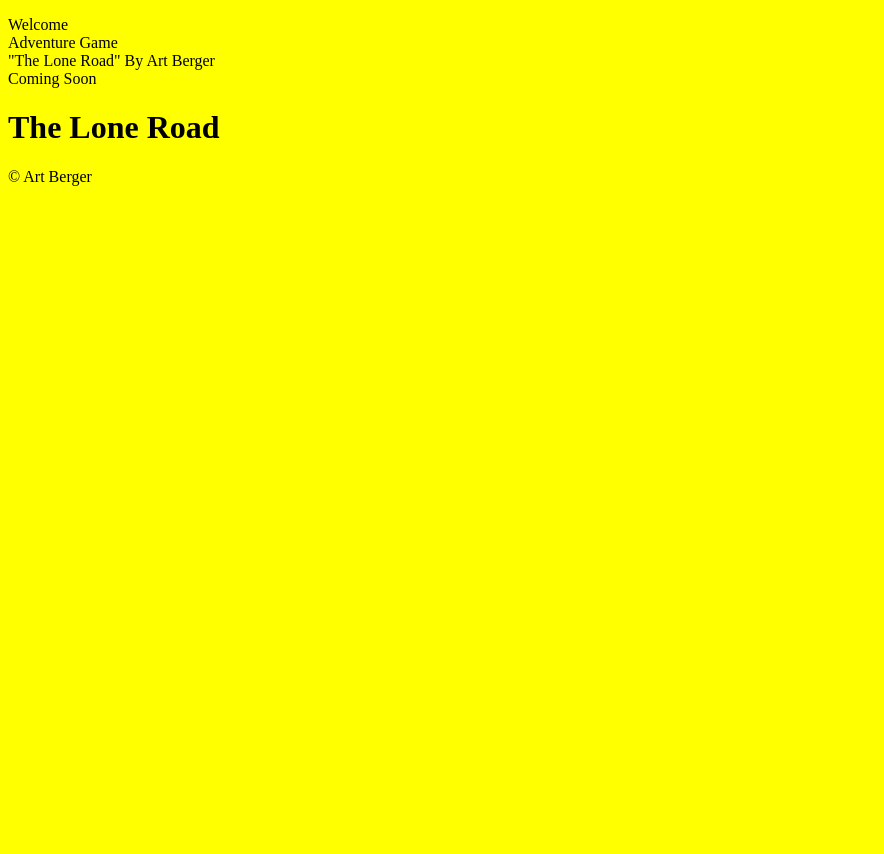
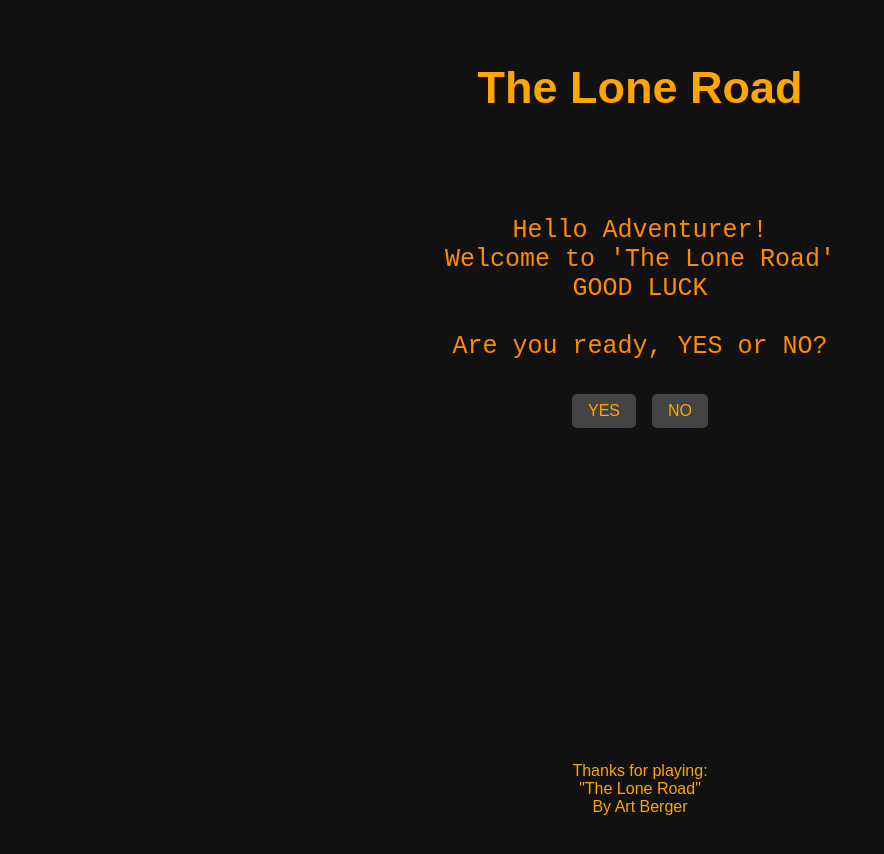
Before and after one commit to ArtBerger88/artberger88.github.io, a plain HTML site: page adventure/index.html in a window 1280 px wide. Shown: the whole page, without its empty margins (0-884 px from the left). Before the commit the page ends 800 px from the top, so only its background shows below. Drawn offline with Linux system fonts and the light colour scheme.

Commit message:
-Added branches to JS file for game choices -added reset button after win lose condition -added CSS for title, game Text, buttons, and footer

```diff
--- a/adventure/index.css
+++ b/adventure/index.css
@@ -1,3 +1,59 @@
+#title {
+    font-size: 45px;
+    padding-bottom: 15px;
+    color: Orange;
+    text-align:center;
+}
+
 body {
-    background-color: yellow;
+    font-family: Arial, sans-serif;
+    padding: 2em;
+    background: #111;
+    color: #eee;
+    height: 100%;
+    margin: 0;
+    text-align:center;
 }
+
+.page-container {
+  display: flex;
+  flex-direction: column;
+  min-height: 100vh;
+}
+
+main {
+  flex: 1;
+  padding: 2em;
+}
+
+#question {
+    font-size: 25px;
+    color:darkorange;
+}
+
+button {
+    margin: 0.5em;
+    padding: 0.5em 1em;
+    font-size: 1em;
+    background: #444;
+    color: orange;
+    border: none;
+    cursor: pointer;
+    border-radius: 5px;
+}
+
+
+button:hover {
+    background: #666;
+    color: white;
+}
+
+pre {
+    white-space: pre-wrap;
+}
+
+footer {
+    color:orange;
+    text-align: center;
+    padding: 1em;
+}
--- a/adventure/index.html
+++ b/adventure/index.html
@@ -7,11 +7,15 @@
     <title>The Lone Road</title>
 </head>
 <body>
-    <p>Welcome<br> Adventure Game <br> "The Lone Road" By Art Berger <br>Coming Soon</p>
-    <h1>The Lone Road</h1>
+    <div class="page-container">
+        <h1 id="title">The Lone Road</h1>
+        <main>
+            <pre id="question"></pre>
+            <div id="buttons"></div>
+        </main>
+        <footer>Thanks for playing:<br>"The Lone Road"<br>By Art Berger</footer>
+    </div>
     <script src="index.js"></script>
 </body>
-<footer>
-    &copy; Art Berger
-</footer>
+
 </html>
--- a/adventure/index.js
+++ b/adventure/index.js
@@ -0,0 +1,346 @@
+const game = {
+  start: {
+    text: "Hello Adventurer!\nWelcome to 'The Lone Road'\nGOOD LUCK\n\nAre you ready, YES or NO?",
+    options: ["YES", "NO"],
+    next: { yes: "split", no: "notReady" }
+  },
+  notReady: {
+    text: "You will never be truly ready.",
+    options: []
+  },
+  split: {
+    text: "You are walking down a road and come to a 4 way split. Do you go STRAIGHT, LEFT, RIGHT or BACK?",
+    options: ["STRAIGHT", "LEFT", "RIGHT", "BACK"],
+    next: {
+      left: "leftThicket",
+      right: "rightSplit",
+      straight: "cottage",
+      back: "backReturn"
+    }
+  },
+
+  // LEFT branch
+  leftThicket: {
+    text: "You come to a thicket of bushes. Go AROUND or THRU?",
+    options: ["AROUND", "THRU"],
+    next: { around: "leftBeach", thru: "mosquitoLoss" }
+  },
+  mosquitoLoss: {
+    text: "You got stuck in the thicket and eaten by mosquitoes!!!! YOU LOSE",
+    options: []
+  },
+  leftBeach: {
+    text: "You come to a sandy beach. WALK the beach or SWIM the waters?",
+    options: ["WALK", "SWIM"],
+    next: { walk: "leftPathChoice", swim: "swimLoss" }
+  },
+  swimLoss: {
+    text: "You attempted to brave the waters, to no avail!!!! YOU LOSE",
+    options: []
+  },
+  leftPathChoice: {
+    text: "You walked for a while until you see a path. Do you walk the PATH or follow the BEACH?",
+    options: ["PATH", "BEACH"],
+    next: { path: "win", beach: "beachLoss" }
+  },
+  beachLoss: {
+    text: "You continue down the beach for days until you can no longer walk!!!! YOU LOSE",
+    options: []
+  },
+
+  // RIGHT branch
+  rightSplit: {
+    text: "You walk for awhile coming to another split in the road. Do you go LEFT or RIGHT?",
+    options: ["LEFT", "RIGHT"],
+    next: { right: "snakeLoss", left: "rightSound" }
+  },
+  snakeLoss: {
+    text: "A GIANT snake eats you!!!! YOU LOSE",
+    options: []
+  },
+  rightSound: {
+    text: "You hear a sound. Investigate YES or NO?",
+    options: ["YES", "NO"],
+    next: { yes: "dragonLoss", no: "clearingChoice" }
+  },
+  dragonLoss: {
+    text: "You see a DRAGON sitting on gold. He turns you to ash!!!! YOU LOSE",
+    options: []
+  },
+  clearingChoice: {
+    text: "You see a clearing. Head TOWARDS or AWAY?",
+    options: ["TOWARDS", "AWAY"],
+    next: { away: "forestLoss", towards: "beachChoice" }
+  },
+  forestLoss: {
+    text: "The forest darkens and you lose your way!!!! YOU LOSE",
+    options: []
+  },
+  beachChoice: {
+    text: "You reach a beach. Follow the PATH or BEACH?",
+    options: ["PATH", "BEACH"],
+    next: { path: "win", beach: "beachLoss" }
+  },
+
+  // STRAIGHT branch
+  cottage: {
+    text: "You arrive at a cottage. Go in YES or NO?",
+    options: ["YES", "NO"],
+    next: { yes: "cottageStay", no: "dazedLoss" }
+  },
+  dazedLoss: {
+    text: "You walk for days and become dazed!!!! YOU LOSE",
+    options: []
+  },
+  cottageStay: {
+    text: "Scavenge food and water. STAY or GO?",
+    options: ["STAY", "GO"],
+    next: { stay: "bearLoss", go: "trailChoice" }
+  },
+  bearLoss: {
+    text: "A bear ravages the cottage and tears you to shreds!!!! YOU LOSE",
+    options: []
+  },
+  trailChoice: {
+    text: "You see a trail behind the cottage. ROAD or TRAIL?",
+    options: ["ROAD", "TRAIL"],
+    next: { road: "drifterEnd", trail: "hillChoice" }
+  },
+  drifterEnd: {
+    text: "You become a wandering drifter. You don't lose, but you don't win either.",
+    options: []
+  },
+  hillChoice: {
+    text: "You arrive at a hill. Go AROUND or CLIMB?",
+    options: ["AROUND", "CLIMB"],
+    next: { climb: "ankleLoss", around: "riverChoice" }
+  },
+  ankleLoss: {
+    text: "You fall and break your ankle!!!! YOU LOSE",
+    options: []
+  },
+  riverChoice: {
+    text: "You reach a river. CROSS or FOLLOW?",
+    options: ["CROSS", "FOLLOW"],
+    next: { cross: "currentLoss", follow: "riverBeach" }
+  },
+  currentLoss: {
+    text: "Swept away by the current!!!! YOU LOSE",
+    options: []
+  },
+  riverBeach: {
+    text: "You reach a beach. SWIM or WALK?",
+    options: ["SWIM", "WALK"],
+    next: { swim: "sharkLoss", walk: "pathTiming" }
+  },
+  sharkLoss: {
+    text: "A shark eats you!!!! YOU LOSE",
+    options: []
+  },
+  pathTiming: {
+    text: "You see a path. Go NOW or LATER?",
+    options: ["NOW", "LATER"],
+    next: { now: "win", later: "win" }
+  },
+
+  // BACK branch
+  backReturn: {
+    text: "You go back the way you came. BACK or NO?",
+    options: ["BACK", "NO"],
+    next: { back: "loopyLoss", no: "backSplit" }
+  },
+  loopyLoss: {
+    text: "You're stuck in a loopy loop!!!! YOU LOSE",
+    options: []
+  },
+  backSplit: {
+    text: "You see a promising road. Go LEFT or RIGHT?",
+    options: ["LEFT", "RIGHT"],
+    next: { left: "kirbyLoss", right: "streamChoice" }
+  },
+  kirbyLoss: {
+    text: "Kirby sucks you up!!!! YOU LOSE",
+    options: []
+  },
+  streamChoice: {
+    text: "You come to a stream. SWIM or FOLLOW?",
+    options: ["SWIM", "FOLLOW"],
+    next: { swim: "piranhaLoss", follow: "streamFollow" }
+  },
+  piranhaLoss: {
+    text: "Eaten by piranhas!!!! YOU LOSE",
+    options: []
+  },
+  streamFollow: {
+    text: "STRAY away or FOLLOW the stream?",
+    options: ["STRAY", "FOLLOW"],
+    next: { stray: "cowLoss", follow: "campChoice" }
+  },
+  cowLoss: {
+    text: "You find cows, not riches!!!! YOU LOSE",
+    options: []
+  },
+  campChoice: {
+    text: "Make CAMP or NOT?",
+    options: ["CAMP", "NOT"],
+    next: { not: "wolfLoss", camp: "morningChoice" }
+  },
+  wolfLoss: {
+    text: "Wolves swarm you!!!! YOU LOSE",
+    options: []
+  },
+  morningChoice: {
+    text: "FOLLOW the stream or NOT?",
+    options: ["FOLLOW", "NOT"],
+    next: { not: "bullLoss", follow: "finalBeach" }
+  },
+  bullLoss: {
+    text: "Charged by bulls!!!! YOU LOSE",
+    options: []
+  },
+  finalBeach: {
+    text: "You see a BEACH and a PATH. Which way?",
+    options: ["BEACH", "PATH"],
+    next: { beach: "saltyLoss", path: "win" }
+  },
+  saltyLoss: {
+    text: "You never reach the treasure!!!! YOU LOSE",
+    options: []
+  },
+
+  // SECRET branch
+  secretHatch: {
+    text: "You found a secret hatch. LOOK, PRY, or SMACK the lock?",
+    options: ["LOOK", "PRY", "SMACK"],
+    next: { look: "lookAround", pry: "pryLoop", smack: "smackChoice" }
+  },
+  lookAround: {
+    text: "You see a MAT, a ROCK, and a HOLE.",
+    options: ["MAT", "ROCK", "HOLE"],
+    next: { mat: "matChoice", rock: "rockChoice", hole: "armLoss" }
+  },
+    matChoice: {
+    text: "You look under the mat and find a key that unlocks the hatch. Do you go THRU or WAIT?",
+    options: ["THRU", "WAIT"],
+    next: {
+      thru: "jawasWin",
+      wait: "waitLoss"
+    }
+  },
+  jawasWin: {
+    text: "You go thru the secret hatch finding jawas that trade you a few good droids for the right amount of credits!!!! YOU WIN",
+    options: []
+  },
+  waitLoss: {
+    text: "You wait and go nowhere, it seems you are still where you started!!!! YOU LOSE",
+    options: []
+  },
+  rockChoice: {
+    text: "You pick up the rock, finding no key under it. Put the rock DOWN or SMASH the lock?",
+    options: ["DOWN", "SMASH"],
+    next: {
+      down: "hopeChoice",
+      smash: "smashHatch"
+    }
+  },
+  hopeChoice: {
+    text: "You put the rock down. Obi Wan is not here. There is no HOPE. Type HOPE to use the force.",
+    options: ["HOPE"],
+    next: {
+      hope: "forceWin"
+    }
+  },
+  forceWin: {
+    text: "OBI WAN was with us. You use the force and I am compelled to give you all the riches in this game!!!! YOU WIN",
+    options: []
+  },
+  smashHatch: {
+    text: "You smash the lock with flawless technique. The hatch flings open. Do you go THRU or WAIT?",
+    options: ["THRU", "WAIT"],
+    next: {
+      thru: "lukeWin",
+      wait: "waitLoss"
+    }
+  },
+  lukeWin: {
+    text: "You go thru the secret hatch finding Luke Skywalker!!!! YOU WIN",
+    options: []
+  },
+  armLoss: {
+    text: "You reach into the hole and lose your arm to the secret monster!!!! YOU LOSE",
+    options: []
+  },
+  pryLoop: {
+    text: "You PRY and PRY. It budges. With intuition you PRY again and the hatch opens. Go THRU or WAIT?",
+    options: ["THRU", "WAIT"],
+    next: {
+      thru: "yodaWin",
+      wait: "yodaMasterWin"
+    }
+  },
+  yodaWin: {
+    text: "You have found GrandMaster Yoda!!!! Found me you have, in order, congragulations is!!!! YOU WIN",
+    options: []
+  },
+  yodaMasterWin: {
+    text: "You study under Yoda for years and become a Jedi Master!!!! YOU WIN",
+    options: []
+  },
+  smackChoice: {
+    text: "You smack the lock. You hear a whack and it opens. Go THRU or WAIT?",
+    options: ["THRU", "WAIT"],
+    next: {
+      thru: "leiaWin",
+      wait: "waitLoss"
+    }
+  },
+  leiaWin: {
+    text: "You go thru the secret hatch finding Princess Leia in the Jabba slave outfit!!!! YOU WIN",
+    options: []
+  },
+  invalid: {
+  text: "That answer is not correct.",
+  options: []
+}
+};
+
+// DOM logic remains unchanged
+const questionEl = document.getElementById("question");
+const buttonsEl = document.getElementById("buttons");
+let currentState = "start";
+
+function render(stateKey) {
+  const state = game[stateKey];
+  currentState = stateKey;
+  questionEl.textContent = state.text;
+  buttonsEl.innerHTML = "";
+
+  state.options.forEach(option => {
+    const btn = document.createElement("button");
+    btn.textContent = option;
+    btn.onclick = () => {
+      const nextKey = state.next?.[option.toLowerCase()] || "invalid";
+      render(nextKey);
+    };
+    buttonsEl.appendChild(btn);
+  });
+
+  if (state.options.length === 0) {
+  addResetButton();
+  }
+}
+
+function addResetButton() {
+  const resetBtn = document.createElement("button");
+  resetBtn.textContent = "RESET";
+  resetBtn.onclick = () => render("start");
+  buttonsEl.appendChild(resetBtn);
+}
+
+document.addEventListener("keydown", (e) => {
+  if (e.shiftKey && e.key.toLowerCase() === "s") {
+    render("secretHatch");
+  }
+});
+
+render(currentState);
```
